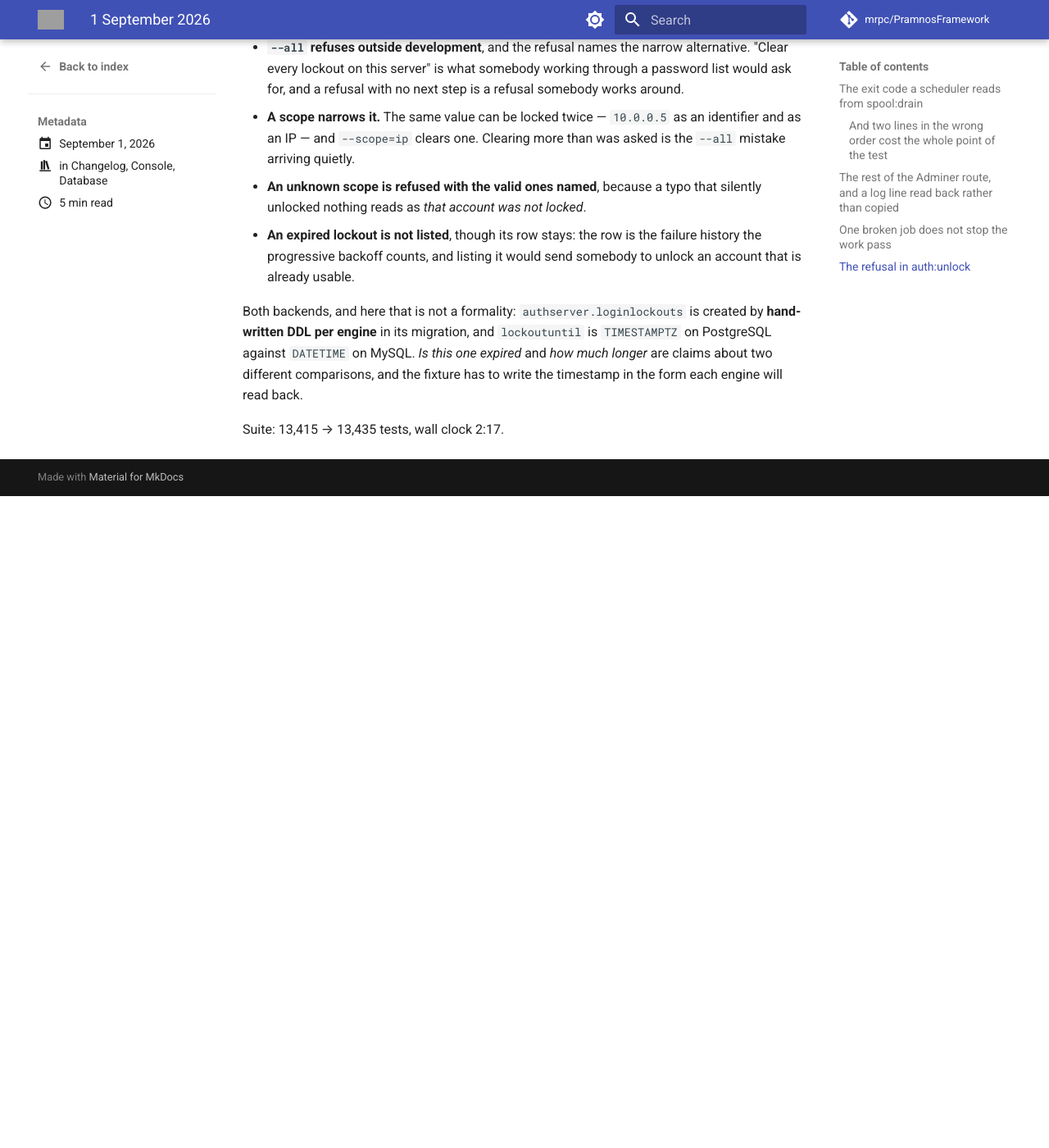
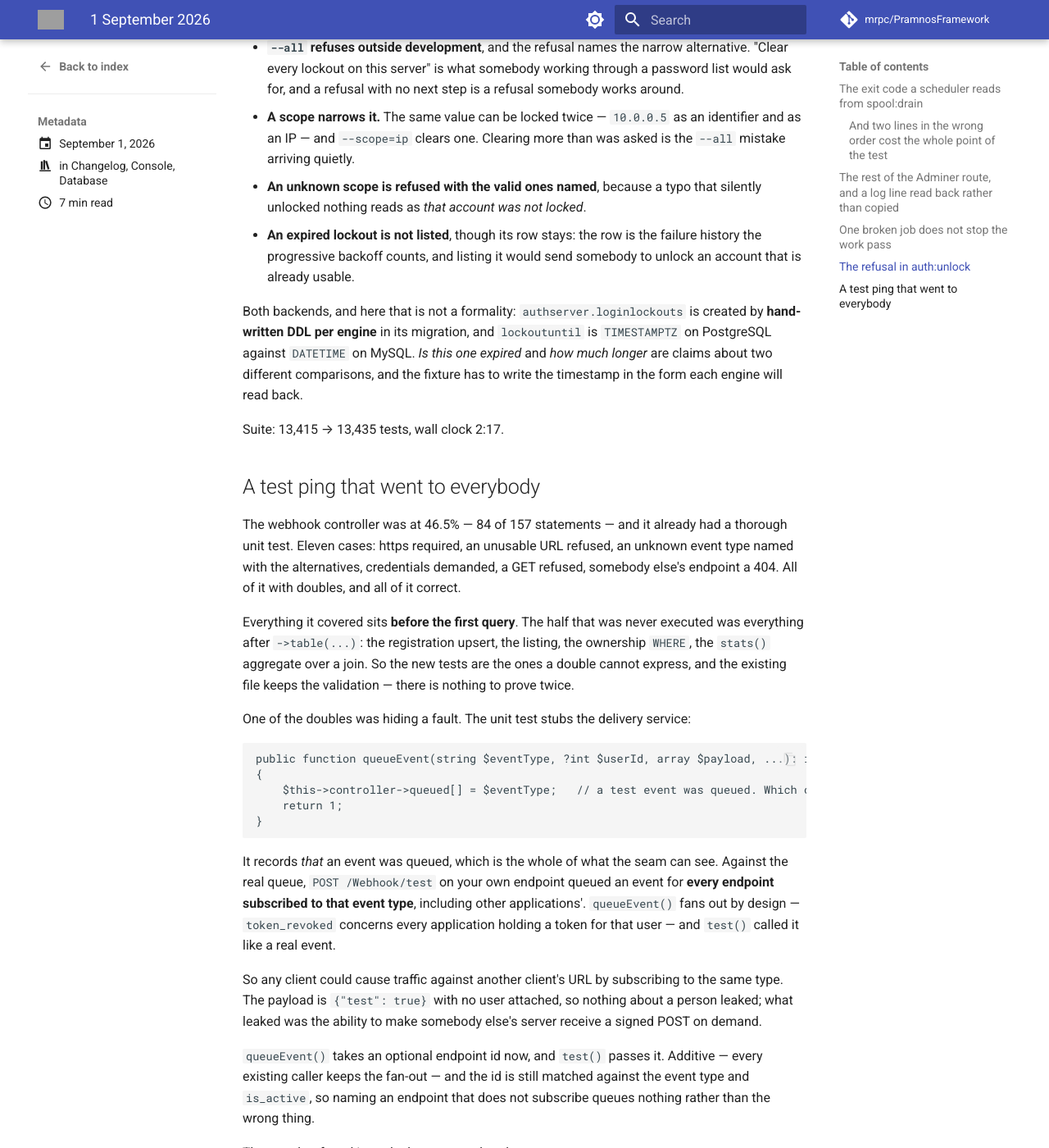
Before and after one commit to mrpc/PramnosFramework, an MkDocs documentation site: the page built from docs/version-history/posts/2026-09-01.md, in a window 1280 px wide and 1400 px high, scrolled down 3078 px. Shown: the whole window at 82% size. Built offline with MkDocs 1.6.1 and Material for MkDocs 9.7.7, drawn with Linux system fonts in a browser that asks for light colours; comment, search, counter and statistics services are not loaded; before the commit the page ends 3683 px from its top, so only the background shows below that; some of the changed text lies outside the part shown; grey boxes are pictures that could not be loaded.

Commit message:
fix(auth): scope a webhook test ping to the endpoint it names
`POST /Webhook/test` called `WebhookService::queueEvent()` the way a real event
does, so testing one's own endpoint queued a delivery for every endpoint
subscribed to that event type — other applications' included. Any client could
make another client's URL receive a signed POST by subscribing to the same type.

`queueEvent()` takes an optional endpoint id; `test()` passes it. Additive: every
existing caller keeps the fan-out, which is right for a real event. The id is
still matched against the event type and `is_active`, so naming an endpoint that
does not subscribe queues nothing.

The controller's unit tests could not see this: they stub the delivery service,
and the stub records that an event was queued, not for whom. The new integration
tests read the queue instead, and cover the half the doubles cannot reach — the
registration upsert, the listing, the ownership WHERE and the stats aggregate,
84 of the controller's 157 statements. On both backends, because the upsert
compiles differently on each and only PostgreSQL has the CHECK constraint that
the advertised event-type list is now held against.

Guide: the event-type list was short by one; `permissions_changed` has been
deliverable since 26 August.

````diff
--- a/docs/version-history/posts/2026-09-01.md
+++ b/docs/version-history/posts/2026-09-01.md
@@ -139,3 +139,61 @@ about two different comparisons, and the fixture has to write the timestamp in t
 engine will read back.
 
 Suite: 13,415 → 13,435 tests, wall clock 2:17.
+
+## A test ping that went to everybody
+
+The webhook controller was at 46.5% — 84 of 157 statements — and it already had a thorough unit
+test. Eleven cases: https required, an unusable URL refused, an unknown event type named with the
+alternatives, credentials demanded, a GET refused, somebody else's endpoint a 404. All of it with
+doubles, and all of it correct.
+
+Everything it covered sits **before the first query**. The half that was never executed was
+everything after `->table(...)`: the registration upsert, the listing, the ownership `WHERE`, the
+`stats()` aggregate over a join. So the new tests are the ones a double cannot express, and the
+existing file keeps the validation — there is nothing to prove twice.
+
+One of the doubles was hiding a fault. The unit test stubs the delivery service:
+
+```php
+public function queueEvent(string $eventType, ?int $userId, array $payload, ...): int
+{
+    $this->controller->queued[] = $eventType;   // a test event was queued. Which one?
+    return 1;
+}
+```
+
+It records *that* an event was queued, which is the whole of what the seam can see. Against the
+real queue, `POST /Webhook/test` on your own endpoint queued an event for **every endpoint
+subscribed to that event type**, including other applications'. `queueEvent()` fans out by
+design — `token_revoked` concerns every application holding a token for that user — and `test()`
+called it like a real event.
+
+So any client could cause traffic against another client's URL by subscribing to the same type. The
+payload is `{"test": true}` with no user attached, so nothing about a person leaked; what leaked was
+the ability to make somebody else's server receive a signed POST on demand.
+
+`queueEvent()` takes an optional endpoint id now, and `test()` passes it. Additive — every existing
+caller keeps the fan-out — and the id is still matched against the event type and `is_active`, so
+naming an endpoint that does not subscribe queues nothing rather than the wrong thing.
+
+The test that found it reads the queue rather than a spy:
+
+```php
+$this->assertSame(1, $this->queuedFor($mine));
+$this->assertSame(0, $this->queuedFor($theirs),
+    "a test ping for one application's endpoint was fanned out to another's");
+```
+
+Both backends, and one assertion only the PostgreSQL lane can fail: `webhook_type` carries a
+`CHECK` constraint listing the valid event types, written in the migration, while the controller
+advertises its own list from a constant in `supported_types`. Two files, no link between them. The
+test registers every type the controller advertises and asserts the database accepts it — on MySQL
+there is no constraint to disagree with, so the MySQL run cannot fail it, which is the whole reason
+the second lane exists. Registering the eight advertised types is also what proves the upsert: it
+compiles to `ON CONFLICT` on one engine and a read-then-branch on the other, against a unique key
+where a second insert is a constraint violation rather than a duplicate row.
+
+The guide's event-type list was also short by one — `permissions_changed` has been deliverable
+since 26 August and the section documenting it did not list it as a type you could subscribe to.
+
+Suite: 13,435 → 13,451 tests, wall clock 2:16.
````
Also changed, not shown: docs/Pramnos_AuthServer_Integration_Guide.md (+21 -2 lines), 6 other files.
